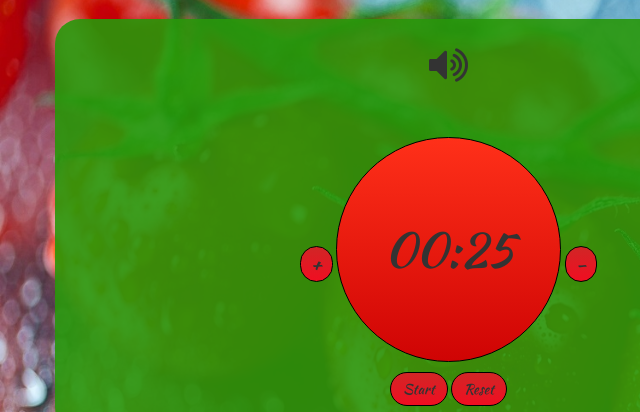
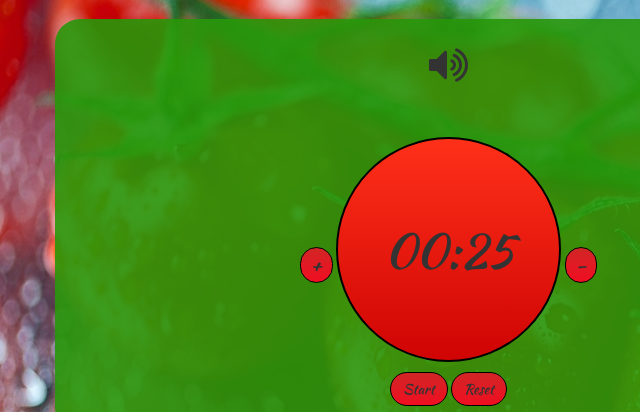
Before and after one commit to Clarity-89/Pomodoro, a plain HTML site: page index.html in a window 1280 px wide. Shown: the part 102-514 px from the top of the page, 0-640 px from the left. Drawn offline with nearby package versions, Linux system fonts and the light colour scheme.

```diff
--- a/style.css
+++ b/style.css
@@ -8,12 +8,6 @@ body {
 }
 
 #container-custom {
-    /* background: -moz-linear-gradient(top, #299a0b 0%, #299a0b 100%);
-     background: -webkit-gradient(linear, left top, left bottom, color-stop(0%, #299a0b), color-stop(100%, #299a0b));
-     background: -webkit-linear-gradient(top, #299a0b 0%, #299a0b 100%);
-     background: -o-linear-gradient(top, #299a0b 0%, #299a0b 100%);
-     background: -ms-linear-gradient(top, #299a0b 0%, #299a0b 100%);
-     background: linear-gradient(to bottom, #299a0b 0%, #299a0b 100%); */
     background-color: rgba(41, 151, 11, .9);
     margin: 4% auto;
     padding: 2%;
@@ -26,7 +20,7 @@ body {
     height: 225px;
     width: 225px;
     border-radius: 50%;
-    border: 1px black solid;
+    border: 2px black solid;
     text-align: center;
     line-height: 225px;
     margin: 5px 0 10px 0;
```
